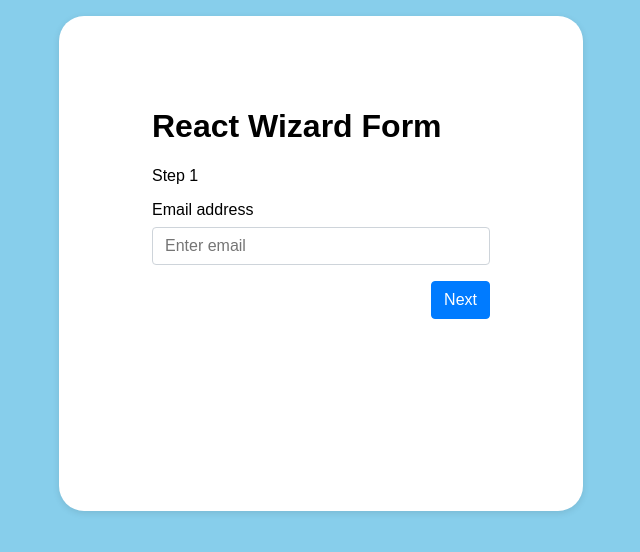
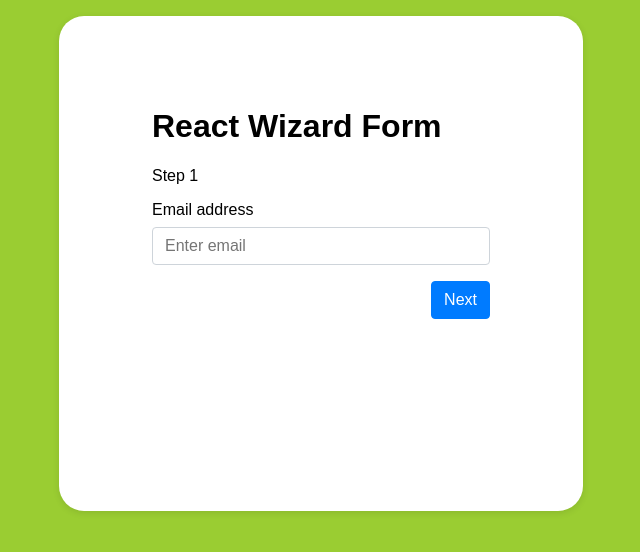
Before and after one commit to rickybee-cloud/wizard-form, a React (Vite) app: page / in a window 1280 px wide. Shown: the top 552 px of the page, without its empty margins (319-959 px from the left). Built offline with nearby package versions, Linux system fonts and the light colour scheme.

Commit message:
Changed background color to YellowGreen

```diff
--- a/src/index.css
+++ b/src/index.css
@@ -1,7 +1,7 @@
 body {
   margin: 1rem;
   font-family: sans-serif;
-  background-color: skyblue;
+  background-color: yellowgreen;
 }
 
 .container {
```
